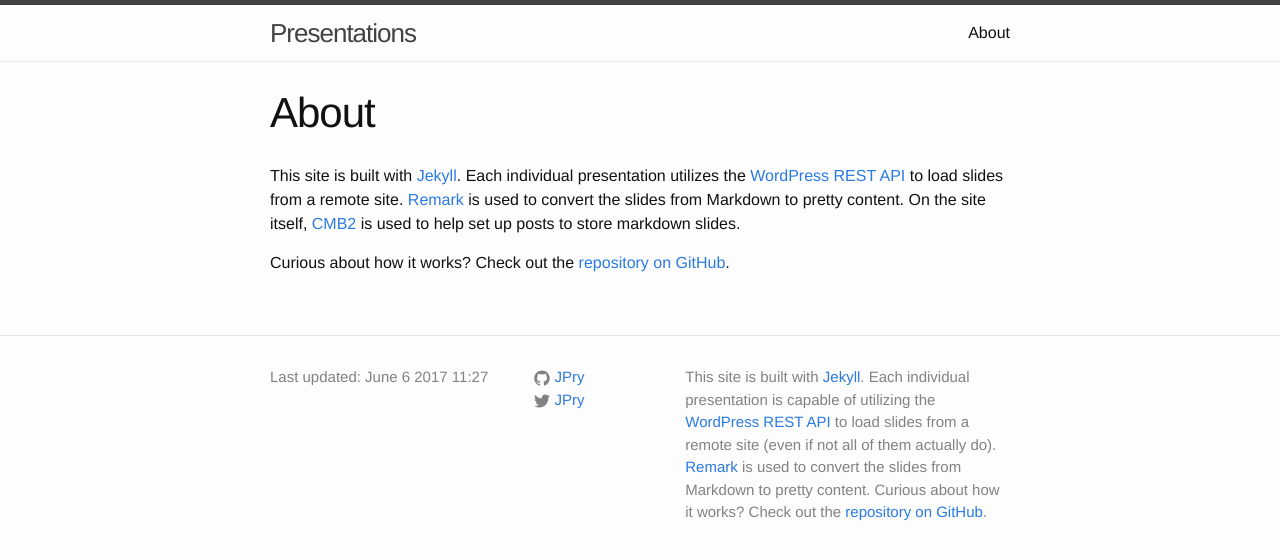
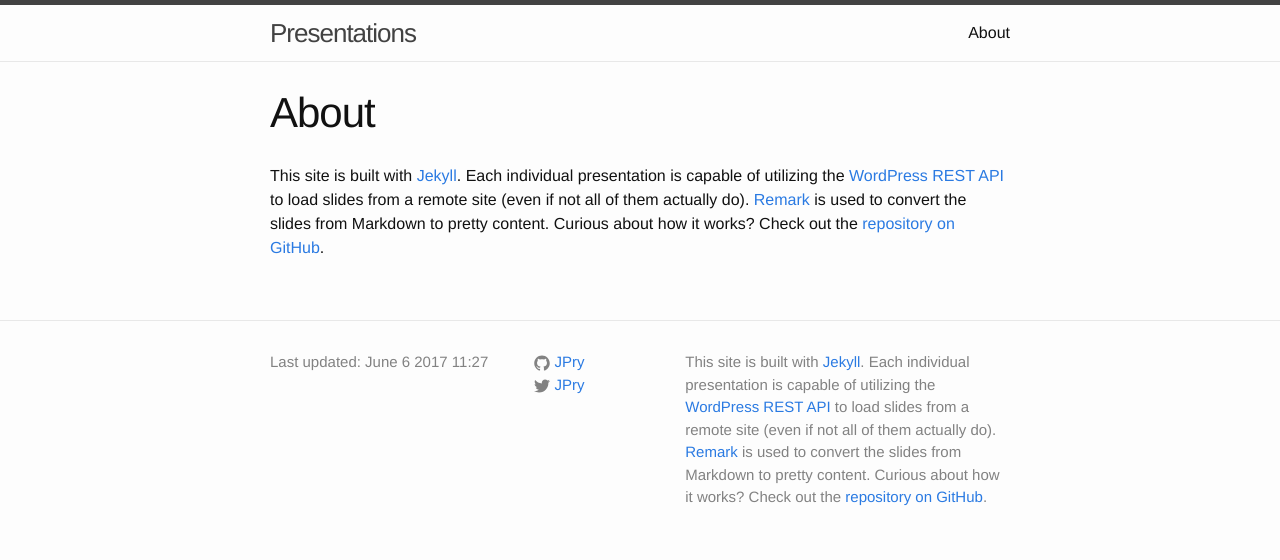
Before and after one commit to JPry/presentations, a Jekyll site: the page built from about.md, in a window 1280 px wide. Shown: the top 560 px of the page. Built offline with Jekyll 4.4.1, drawn with Linux system fonts in a browser that asks for light colours.

Commit message:
Update about page

```diff
--- a/about.md
+++ b/about.md
@@ -4,9 +4,4 @@
 permalink: /about/
 ---
 
-This site is built with [Jekyll](http://jekyllrb.com). Each individual presentation utilizes the
-[WordPress REST API](http://v2.wp-api.org) to load slides from a remote site.
-[Remark](http://remarkjs.com/) is used to convert the slides from Markdown to pretty content.
-On the site itself, [CMB2](http://cmb2.io) is used to help set up posts to store markdown slides.
-
-Curious about how it works? Check out the [repository on GitHub](https://github.com/JPry/presentations).
+{{ site.description | markdownify }}
```
